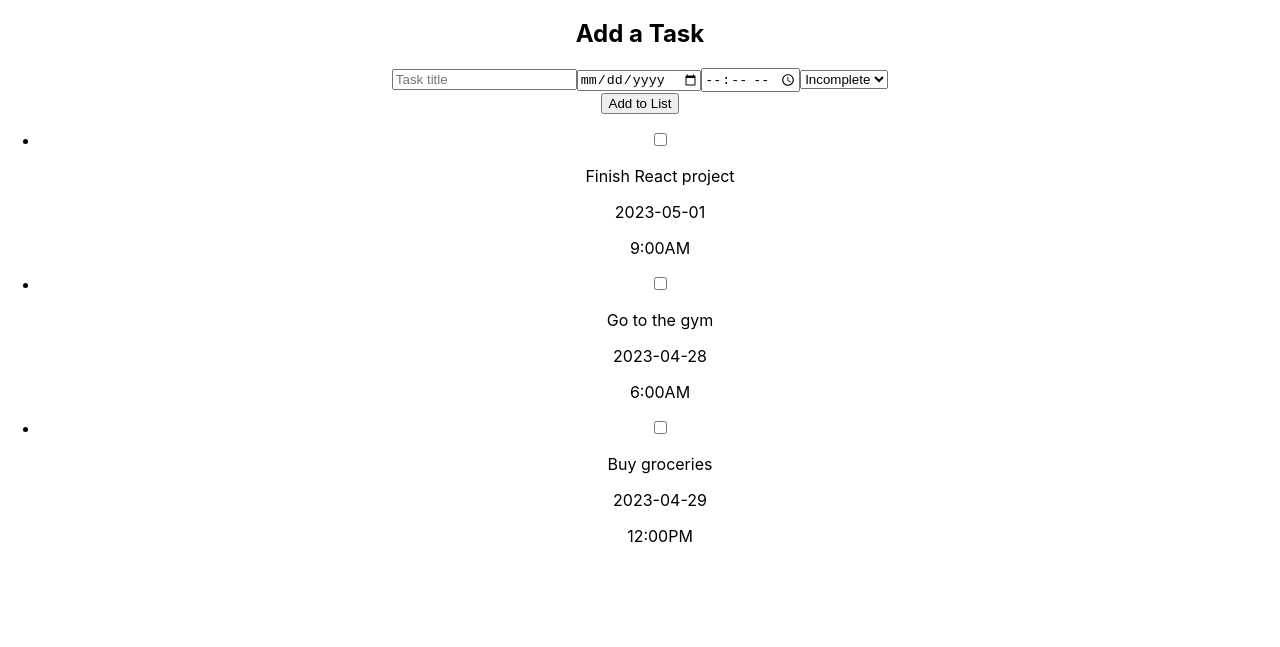
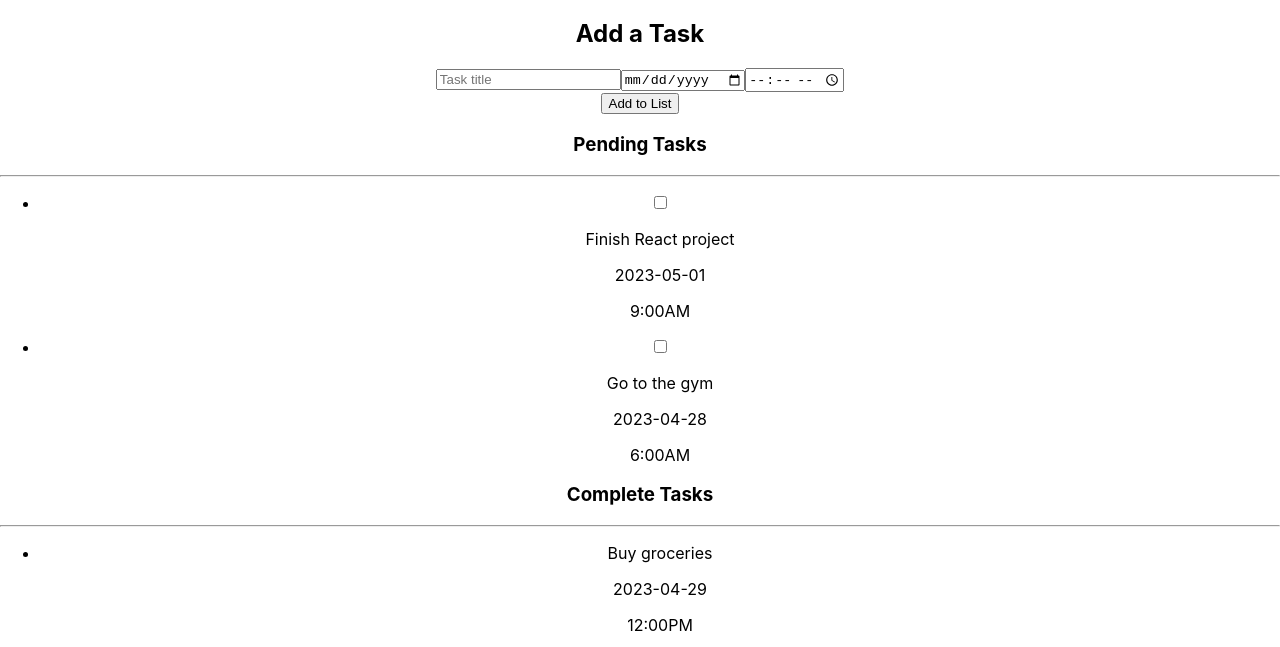
Before and after one commit to meggiddy/to-do-list, a React (Create React App) app: page / in a window 1280 px wide. Shown: the part 305-952 px from the top of the page. Before the commit the page ends 867 px from the top, so only its background shows below. Built offline with nearby package versions, Linux system fonts and the light colour scheme.

Commit message:
on checked mark completed feature

```diff
--- a/src/App.js
+++ b/src/App.js
@@ -8,7 +8,7 @@ function App() {
   const [newTask, setNewTask] = useState({
     title: "",
     deadline: "",
-    time:"",
+    time: "",
     status: "incomplete",
   });
 
@@ -38,11 +38,8 @@ function App() {
 
   const handleChange = (event) => {
     const { name, value } = event.target;
-    console.log(event.target, name, value)
-
     setNewTask((prevState) => ({ ...prevState, [name]: value }));
   };
-
 
   const handleSubmit = (event) => {
     event.preventDefault();
@@ -57,7 +54,7 @@ function App() {
       status: "incomplete",
     });
   };
-  console.log(newTask)
+
   return (
     <div className="App">
       <AddTask
@@ -65,7 +62,7 @@ function App() {
         handleChange={handleChange}
         handleSubmit={handleSubmit}
       />
-      <List todos={todos} />
+      <List todos={todos} setTodos={setTodos} />
     </div>
   );
 }
--- a/src/components/AddTask.js
+++ b/src/components/AddTask.js
@@ -3,7 +3,7 @@ function AddTask({ newTask, handleChange, handleSubmit }) {
   return (
     <>
       <div className="flex min-h-full flex-1 flex-col justify-center px-6 py-12 lg:px-8">
-        <div className="sm:mx-auto sm:w-full sm:max-w-sm">
+        <div className="flex items-center sm:mx-auto sm:w-full sm:max-w-sm">
           <img alt="" src={gif}></img>
           <h2 className="mt-10 text-center text-2xl font-bold leading-9">
             Add a Task
@@ -27,7 +27,7 @@ function AddTask({ newTask, handleChange, handleSubmit }) {
                   value={newTask.deadline}
                   onChange={handleChange}
                   placeholder="Deadline"
-                  className="w-full border-2 border-gray-300 p-2 rounded-lg"
+                  className="text-gray-400 w-full border-2 border-gray-300 p-2 rounded-lg"
                 />
                 <input
                   type="time"
@@ -35,17 +35,8 @@ function AddTask({ newTask, handleChange, handleSubmit }) {
                   value={newTask.time}
                   onChange={handleChange}
                   placeholder="time"
-                  className="w-full border-2 border-gray-300 p-2 rounded-lg"
+                  className="text-gray-400 w-full border-2 border-gray-300 p-2 rounded-lg"
                 />
-                <select
-                  name="status"
-                  value={newTask.status}
-                  onChange={handleChange}
-                  className="w-full border-2 border-gray-300 p-2 rounded-lg"
-                >
-                  <option value="incomplete">Incomplete</option>
-                  <option value="complete">Complete</option>
-                </select>
               </div>
             </div>
             <div className="">
--- a/src/components/List.js
+++ b/src/components/List.js
@@ -1,23 +1,67 @@
-function List({ todos }) {
+function List({ todos, setTodos }) {
+  const incompleteTasks = todos.filter((task) => task.status === "incomplete");
+  const completeTasks = todos.filter((task) => task.status === "complete");
+
   return (
     <>
-      <div>
+      <div className="m-4">
+        <h3 className="text-xl font-semibold leading-9 text-gray-900">
+          Pending Tasks
+        </h3>
+        <hr className="border-gray" />
         <ul className="divide-y divide-gray-100">
-          {todos.map((task) => (
+          {incompleteTasks.map((task) => (
             <li key={task.title} className="flex justify-between gap-x-6 py-5">
               <div className="flex gap-x-4">
                 <input
                   type="checkbox"
-                  className="appearance-none checked:bg-blue-500"
+                  className="m-4 checked:bg-blue-500"
+                  onChange={() => {
+                    const updatedTodos = todos.map((t) => {
+                      if (t.id === task.id) {
+                        return { ...t, status: "complete" };
+                      } else {
+                        return t;
+                      }
+                    });
+                    setTodos(updatedTodos);
+                  }}
                 ></input>
                 <div className="min-w-0 flex-auto">
-                  <p className="text-sm font-semibold leading text-gray-900">
+                  <p className="text-sm font-semibold leading-5 text-gray-900">
                     {task.title}
                   </p>
                   <p className="mt-1 truncate text-xs leading-5 text-gray-500">
                     {task.deadline}
                   </p>
-                  <p className="mt-1 truncate text-xs leading-5 text-gray-500">{task.time}</p>
+                  <p className="mt-1 truncate text-xs leading-5 text-gray-500">
+                    {task.time}
+                  </p>
+                </div>
+              </div>
+            </li>
+          ))}
+        </ul>
+      </div>
+      <div className="m-4">
+        <h3 className="text-xl font-semibold leading-9 text-gray-900">
+          Complete Tasks
+        </h3>
+        <hr className="border-gray" />
+        <ul className="divide-y divide-gray-100">
+          {completeTasks.map((task) => (
+            <li key={task.title} className="flex justify-between gap-x-6 py-5">
+              <div className="flex gap-x-4">
+                <div className="min-w-0 flex-auto">
+                  <p className="text-sm font-semibold leading-5 text-gray-900">
+                    {task.title}
+                  </p>
+                  <p className="mt-1 truncate text-xs leading-5 text-gray-500">
+                    {task.deadline}
+                  </p>
+                  <p className="mt-1 truncate text-xs leading-5 text-gray-500">
+                    {task.time}
+                  </p>
                 </div>
               </div>
             </li>
```
